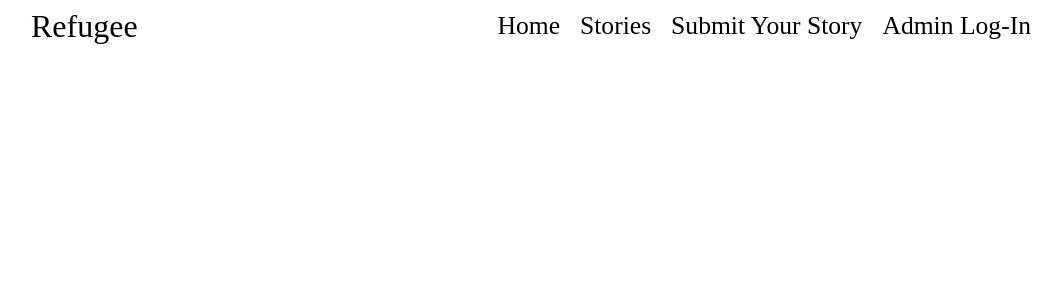
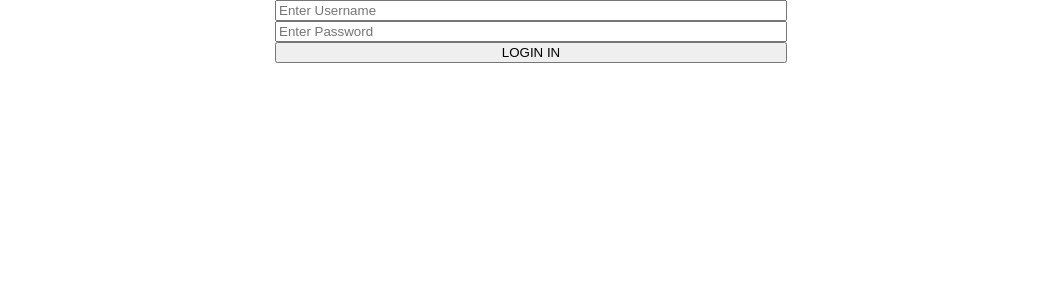
Before and after one commit to build-week-refugee-stories/refugee-imon, a React (Create React App) app in the folder refugee/: page / in a window 1280 px wide. Shown: the top 300 px of the page, without its empty margins (109-1171 px from the left). Built offline with nearby package versions, Linux system fonts and the light colour scheme.

Commit message:
third commit, added functionality to wuthenticate login

```diff
--- a/refugee/src/App.js
+++ b/refugee/src/App.js
@@ -5,13 +5,17 @@ import './App.css';
 
 import Login from './components/Login/Login';
 import Home from './components/Home/Home';
+import authenticate from './components/Authenticate/Authenticate'
+
+const Authenticate = authenticate(Login)(Home)
 
 class App extends Component {
   render() {
     return (
       <div className="App">
-        <Route exact path='/' component={Home} />
-        <Route path='/login' component={Login} />
+        {/* <Route exact path='/' component={Home} />
+        <Route path='/login' component={Login} /> */}
+        <Authenticate />
       </div>
     );
   }
--- /dev/null
+++ b/refugee/src/components/Authenticate/Authenticate.js
@@ -0,0 +1,36 @@
+import React from 'react';
+
+const authenticate = (Component1) => (Component2) =>
+    class extends React.Component {
+        constructor() {
+            super();
+
+            this.state = {
+                adminLoggedIn: false
+            }
+        }
+
+        componentDidMount() {
+            if (localStorage.getItem('user')) {
+                this.setState({
+                    adminLoggedIn: true
+                })
+            } else {
+                this.setState({
+                    adminLoggedIn: false
+                })
+            }
+        }
+
+        render() {
+            if (!this.state.adminLoggedIn) {
+                return <Component1 />
+            } else {
+                return <Component2 />
+            }
+        }
+    }
+
+
+
+export default authenticate;
--- a/refugee/src/components/Login/Login.js
+++ b/refugee/src/components/Login/Login.js
@@ -17,10 +17,11 @@ class Login extends React.Component {
         this.setState({
             [e.target.name]: e.target.value
         })
-        console.log(e.target.value)
+        console.log(e.target.value, e.target.name)
     }
 
     setUser = e => {
+        e.preventDefault();
         const user = this.state.user;
         localStorage.setItem('user', user);
         window.location.reload()
@@ -34,7 +35,7 @@ class Login extends React.Component {
                     <input
                         placeholder='Enter Username'
                         type='text'
-                        name='name'
+                        name='user'
                         onChange={this.handleInput}
                         value={this.state.user}
                         required
```
